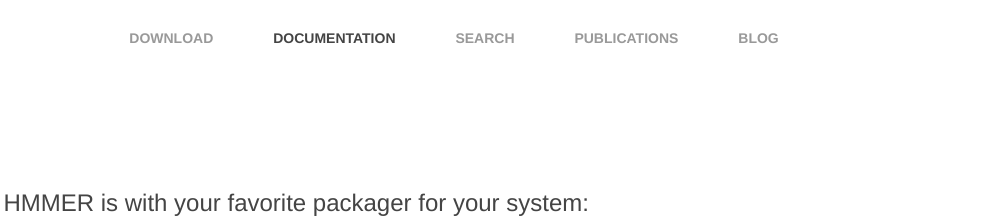
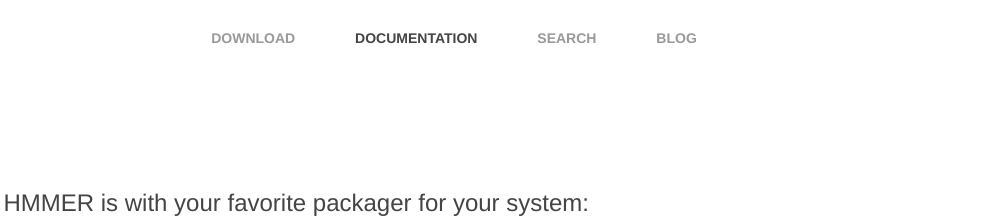
Before and after one commit to EddyRivasLab/hmmer.org, a plain HTML site: page site/documentation.html in a window 1280 px wide. Shown: the top 224 px of the page, 296-1280 px from the left. Drawn offline with nearby package versions, Linux system fonts and the light colour scheme.

Commit message:
Removed publications pages/section links, because they weren't working.

```diff
--- a/site/documentation.html
+++ b/site/documentation.html
@@ -35,7 +35,6 @@
             <li><a href="download.html">Download</a></li>
             <li class="active">Documentation</li>
             <li><a href="http://www.ebi.ac.uk/Tools/hmmer/">Search</a></li>
-            <li><a href="publications.html">Publications</a></li>
             <li><a href="http://cryptogenomicon.org/category/hmmer/">Blog</a></li>
           </ul>
         </div>
```
Also changed, not shown: site/download.html (+0 -1 lines), site/index.html (+0 -1 lines).
